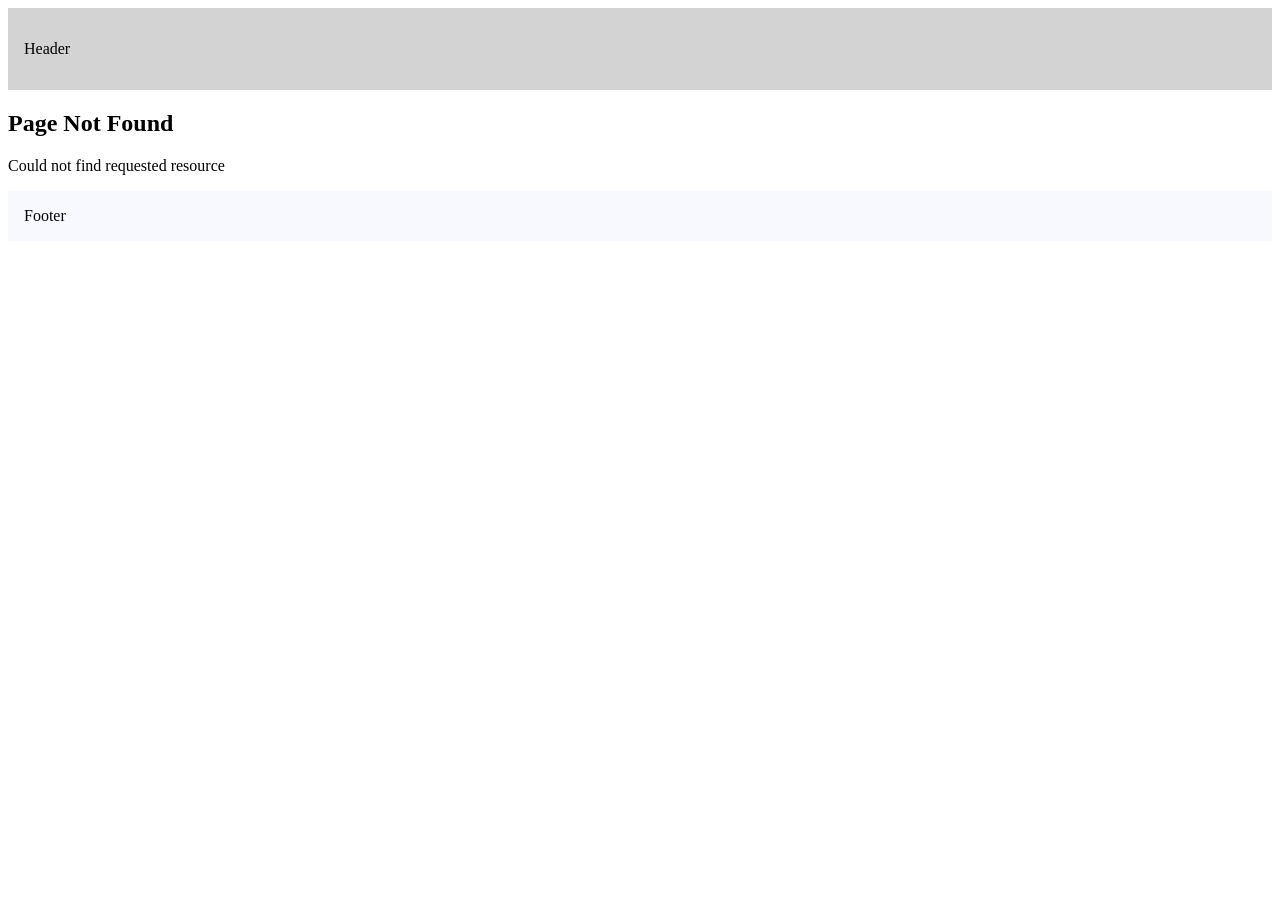
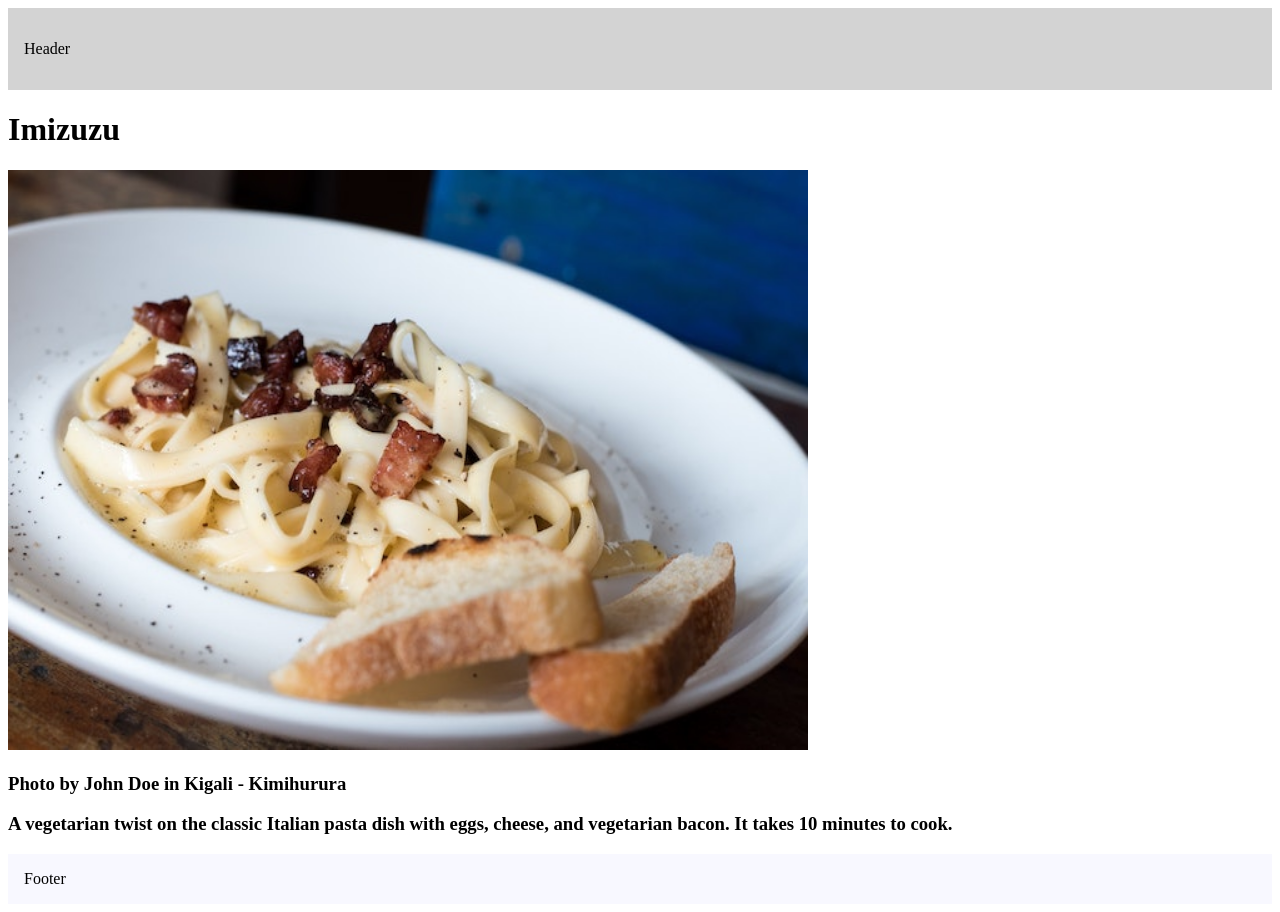
Before and after one commit to SamuelSabasNayo/react-tools, a Next.js app: page /photo-feed/1 in a window 1280 px wide. Before the commit this address had no page. Before the commit the page ends 800 px from the top, so only its background shows below. Built offline with nearby package versions, Linux system fonts and the light colour scheme; data requests are answered from the project's data file.

Commit message:
parallel & intercepting routes

```diff
--- a/_data/db.json
+++ b/_data/db.json
@@ -6,6 +6,8 @@
       "image": "veggie_carbonara.jpg",
       "time": 10,
       "description": "A vegetarian twist on the classic Italian pasta dish with eggs, cheese, and vegetarian bacon.",
+      "photographer": "Photo by John Doe",
+      "location": "Kigali - Kimihurura",
       "vegan": false
     },
     {
@@ -14,6 +16,8 @@
       "image": "veg_stir_fry.jpg",
       "time": 25,
       "description": "A quick and healthy vegetarian stir-fry with fresh vegetables and tofu.",
+      "photographer": "Photo by Jane Smith",
+      "location": "Kigali - Gikondo",
       "vegan": true
     },
     {
@@ -22,6 +26,8 @@
       "image": "veg_alfredo.jpg",
       "time": 30,
       "description": "Creamy pasta with grilled vegetarian chicken and a rich Alfredo sauce.",
+      "photographer": "Photo by Jane Doe",
+      "location": "Kigali - Remera",
       "vegan": false
     },
     {
@@ -30,6 +36,8 @@
       "image": "mushroom_risotto.jpg",
       "time": 40,
       "description": "A comforting vegetarian Italian rice dish with sautéed mushrooms and parmesan cheese.",
+      "photographer": "Photo by Sam Smith",
+      "location":"Kigali - Gikondo",
       "vegan": false
     },
     {
@@ -38,6 +46,7 @@
       "image": "veg_lentil_soup.jpg",
       "time": 35,
       "description": "A hearty and nutritious vegetarian soup made with lentils and a blend of spices.",
+      "location": "Kigali - Kacyiru",
       "vegan": true
     },
     {
@@ -46,6 +55,8 @@
       "image": "grilled_mushrooms.jpg",
       "time": 15,
       "description": "Flavorful grilled Portobello mushrooms with a lemon and herb marinade.",
+      "photographer": "Photo by Sam Doe",
+      "location": "Kigali - Kagarama",
       "vegan": true
     },
     {
@@ -54,6 +65,8 @@
       "image": "roasted_veg_salad.jpg",
       "time": 30,
       "description": "A colorful vegetarian salad featuring roasted vegetables and a balsamic vinaigrette.",
+      "photographer": "Photo by Debs Doe",
+      "location": "Kigali - Kagugu",
       "vegan": true
     },
     {
@@ -62,6 +75,8 @@
       "image": "veggie_tacos.jpg",
       "time": 25,
       "description": "Tasty vegetarian tacos with seasoned plant-based meat and fresh toppings.",
+      "photographer": "Photo by Anaya Doe",
+      "location": "Kigali - Kanombe",
       "vegan": true
     },
     {
@@ -70,6 +85,8 @@
       "image": "chocolate_cookies.jpg",
       "time": 12,
       "description": "Homemade vegetarian chocolate chip cookies that are soft and gooey inside.",
+      "photographer": "Photo by Dav Doe",
+      "location": "Kigali - Nyamirambo",
       "vegan": false
     }
   ]
--- a/package.json
+++ b/package.json
@@ -6,7 +6,8 @@
     "dev": "next dev",
     "build": "next build",
     "start": "next start",
-    "lint": "eslint"
+    "lint": "eslint",
+    "json-server": "json-server --watch ./_data/db.json --port 4000"
   },
   "dependencies": {
     "class-variance-authority": "^0.7.1",
@@ -28,6 +29,7 @@
     "@types/react-dom": "^19",
     "eslint": "^9",
     "eslint-config-next": "16.2.9",
+    "json-server": "^1.0.0-beta.15",
     "tailwindcss": "^4",
     "tailwindcss-animate": "^1.0.7",
     "typescript": "^5"
--- /dev/null
+++ b/src/app/photo-feed/@modal/default.tsx
@@ -0,0 +1,3 @@
+export default function Default() {
+  return null;
+}
--- /dev/null
+++ b/src/app/photo-feed/[id]/page.tsx
@@ -0,0 +1,43 @@
+import Image from "next/image";
+import getRecipes from "../recipes";
+
+export default async function PhotoPage({
+  params,
+}: {
+  params: Promise<{ id: string }>;
+}) {
+  const { id } = await params;
+  const recipe = (await getRecipes()).find((oneRecipe) => oneRecipe.id === id)!;
+
+  return (
+    <div
+      className="container mx-auto my-10"
+    >
+      <div
+        className="w-1/2 mx-auto"
+      >
+        <div>
+          <h1
+            className="text-center text-3xl font-bold my-4"
+          >
+            {recipe.title}
+          </h1>
+        </div>
+        <Image
+          src={`/img/${recipe.image}`}
+          alt={`${recipe.title}`}
+          className="w-full object-cover aspect-square"
+          width={800}
+          height={580}
+          loading="eager"
+        />
+        <div
+          className="bg-white py-4"
+        >
+          <h3>{recipe.photographer} in {recipe.location}</h3>
+          <h3>{recipe.description} It takes {recipe.time} minutes to cook.</h3>
+        </div>
+      </div>
+    </div>
+  )
+}
--- /dev/null
+++ b/src/app/photo-feed/layout.tsx
@@ -0,0 +1,11 @@
+export default function Layout(props: {
+  modal: React.ReactNode;
+  children: React.ReactNode;
+}) {
+  return (
+    <>
+      {props.modal}
+      {props.children}
+    </>
+  )
+}
--- /dev/null
+++ b/src/app/photo-feed/recipes.ts
@@ -0,0 +1,20 @@
+interface Recipes  {
+  id: string,
+  title: string,
+  image: string,
+  time: number,
+  description: string,
+  photographer: string,
+  location: string,
+  vegan: boolean
+}
+
+export default async function getRecipes(): Promise<Recipes[]> {
+  const recipes = await fetch("http://localhost:4000/recipes");
+
+  await new Promise((resolve) => {
+    setTimeout(resolve, 1000);
+  });
+
+  return recipes.json();
+}
```
Also changed, not shown: src/app/photo-feed/@modal/(.)[id]/page.tsx (added, +43 -0 lines), src/app/photo-feed/page.tsx (added, +35 -0 lines), 1 other file (tests, documents, lock files or other folders).
